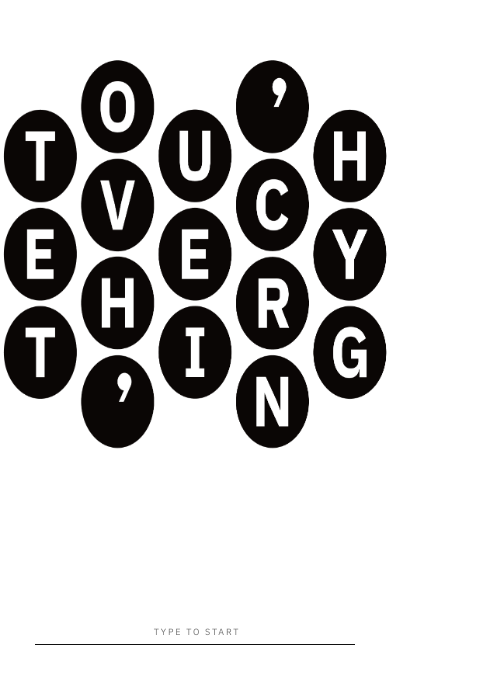
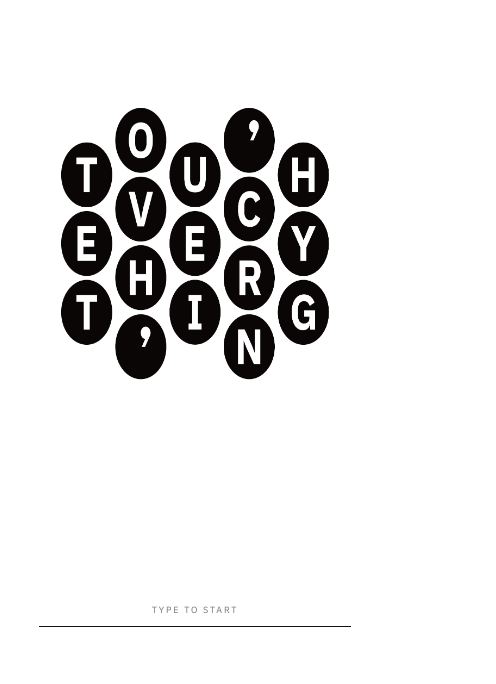
Before and after one commit to pop983863-star/TOUCH-EVERYTHING, a React (Vite) app: page / in a window 390 px wide. Shown: the part 110-794 px from the top of the page, 496 px wide, since content can reach past the window. Built offline with nearby package versions, Linux system fonts and the light colour scheme.

Commit message:
Update App.css

```diff
--- a/src/App.css
+++ b/src/App.css
@@ -12,6 +12,8 @@ body {
   font-family: 'IBM Plex Sans', sans-serif;
   font-weight: 400;
   overflow: hidden;
+  /* 모바일에서 텍스트 선택 및 하이라이트 방지 */
+  -webkit-tap-highlight-color: transparent;
 }
 
 .app-root-container {
@@ -35,12 +37,15 @@ body {
   justify-content: center;
 }
 
+/* [핵심] 그리드 래퍼: 모바일에서 화면 폭에 맞춰 scale 자동 조절 */
 .main-grid-wrapper {
   position: relative;
   width: var(--grid-w);
   height: var(--grid-h);
+  transition: transform 0.3s ease;
 }
 
+/* 1. 레이어 및 그리드 요소 (기존 유지) */
 .layer-static, .layer-dynamic {
   position: absolute;
   top: 0; left: 0;
@@ -56,11 +61,7 @@ body {
   z-index: 10;
 }
 
-.pixel-perfect {
-  width: 100%; height: 100%;
-  object-fit: fill;
-  display: block;
-}
+.pixel-perfect { width: 100%; height: 100%; object-fit: fill; display: block; }
 
 .mask-circle {
   position: absolute;
@@ -93,7 +94,7 @@ body {
 
 /* 푸터 레이아웃 */
 .footer-layout {
-  height: 120px;
+  height: 140px;
   display: flex;
   justify-content: center;
   align-items: flex-start;
@@ -103,41 +104,44 @@ body {
   display: flex;
   flex-direction: column;
   align-items: center;
-  gap: 12px; /* 밑줄과 힌트 사이의 여백 */
+  gap: 12px;
 }
 
 .footer-form {
   border-bottom: 0.5px solid #111;
   padding: 5px 0;
   width: 320px;
+  display: flex;
+  justify-content: center;
 }
 
-/* 메인 입력 텍스트 스타일 (9px) */
+/* [핵심] 모바일 입력창 줌 방지 기술 */
 input {
   font-family: 'IBM Plex Sans', sans-serif;
   font-weight: 400;
   border: none;
   outline: none;
-  width: 100%;
-  font-size: 9px;
+  background: transparent;
   text-transform: uppercase;
   text-align: center;
-  background: transparent;
   letter-spacing: 0.2em;
   color: #111;
+
+  /* 브라우저는 16px로 인식(확대 안함), 사용자는 9px로 인식(디자인 유지) */
+  font-size: 16px;
+  transform: scale(0.5625); /* 9 / 16 = 0.5625 */
+  width: 177.7%; /* 축소된 비율만큼 폭을 넓혀 320px 유지 (100 / 0.5625) */
 }
 
-/* TOUCH SYMBOL 힌트 스타일 */
 .footer-hint {
   font-family: 'IBM Plex Sans', sans-serif;
   font-weight: 400;
-  font-size: 9px; /* 입력 텍스트와 동일 크기 */
-  color: #d1d1d1; /* 연한 회색으로 위계 부여 */
+  font-size: 9px;
+  color: #d1d1d1;
   letter-spacing: 0.2em;
   text-transform: uppercase;
   text-align: center;
   opacity: 0;
-  /* 1.5초 동안 나타나는 애니메이션, 3초 지연 후 시작 */
   animation: hintAppear 1.5s ease 3s forwards;
 }
 
@@ -146,24 +150,46 @@ input {
   to { opacity: 1; transform: translateY(0); }
 }
 
-/* --- 서브페이지 스타일 --- */
+/* --- 모바일 반응형 조절 (Media Queries) --- */
+
+@media (max-width: 550px) {
+  /* 그리드 시스템을 모바일 폭에 맞춰 통째로 축소 (비비율 유지) */
+  .main-grid-wrapper {
+    transform: scale(0.7); /* 70% 크기로 축소 */
+  }
+
+  .footer-form {
+    width: 80vw; /* 입력창 라인도 유연하게 */
+  }
+
+  .top-nav {
+    gap: 30px;
+    width: 90vw;
+    justify-content: center;
+  }
+
+  .sub-title {
+    font-size: 32px;
+  }
+}
+
+@media (max-width: 380px) {
+  .main-grid-wrapper {
+    transform: scale(0.6); /* 더 작은 폰에서는 60%로 */
+  }
+}
+
+/* 서브페이지 스타일 (기존 유지) */
 .page-sub {
   position: absolute; top: 0; left: 0; width: 100vw; height: 100vh;
   display: flex; flex-direction: column; align-items: center; justify-content: center;
   background: #fff; z-index: 100; animation: fadeIn 1.2s ease;
 }
-
 .top-nav { position: absolute; top: 60px; display: flex; gap: 50px; }
-.top-nav button {
-  font-family: 'IBM Plex Sans', sans-serif; font-weight: 700;
-  background: none; border: none; font-size: 11px; letter-spacing: 0.25em;
-  cursor: pointer; color: #d1d1d1; transition: color 0.4s ease;
-}
+.top-nav button { font-family: 'IBM Plex Sans', sans-serif; font-weight: 700; background: none; border: none; font-size: 11px; letter-spacing: 0.25em; cursor: pointer; color: #d1d1d1; transition: color 0.4s ease; }
 .top-nav button.on, .top-nav button:hover { color: #000; }
-
 .sub-title { font-family: 'IBM Plex Sans', sans-serif; font-weight: 700; font-size: 48px; letter-spacing: -0.02em; margin-bottom: 20px; }
-.sub-desc { font-family: 'IBM Plex Sans', sans-serif; font-weight: 400; font-size: 14px; color: #666; max-width: 400px; text-align: center; line-height: 1.6; }
-
+.sub-desc { font-family: 'IBM Plex Sans', sans-serif; font-weight: 400; font-size: 14px; color: #666; max-width: 400px; text-align: center; line-height: 1.6; padding: 0 20px; }
 .home-back-btn { position: absolute; right: 40px; bottom: 40px; width: 50px; height: 50px; cursor: pointer; }
 .home-back-btn img { width: 100%; height: 100%; border-radius: 50%; object-fit: cover; }
 .clickable-logo { cursor: pointer !important; }
```
